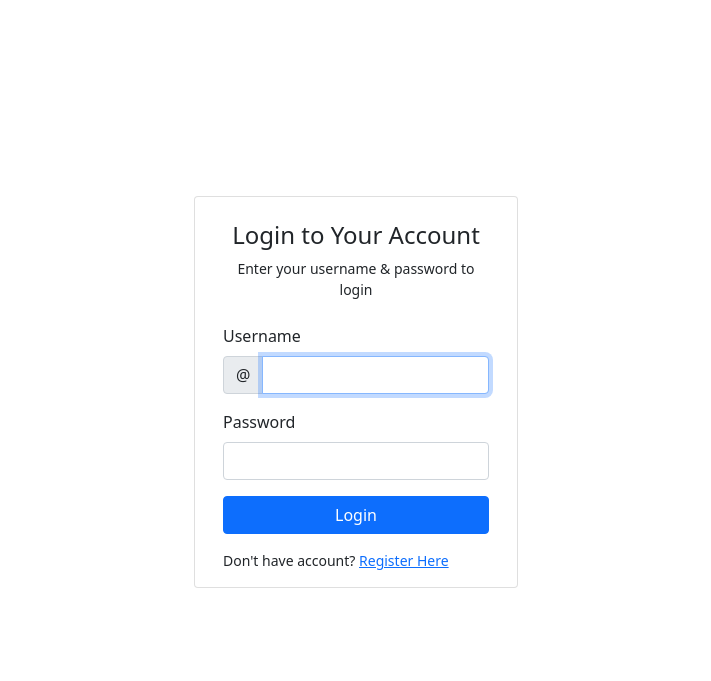
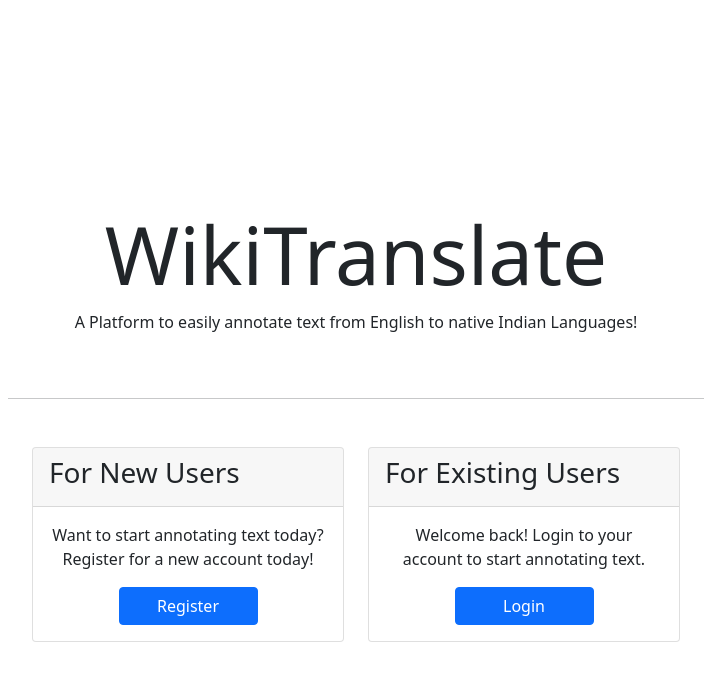
Before and after one commit to nishant-nayak/wiki-translate, a Django app: page / in a window 1280 px wide. Shown: the top 681 px of the page, without its empty margins (284-995 px from the left). Run offline with Django 4.2, Linux system fonts and the light colour scheme; tables that the repository leaves empty hold one stand-in row (values such as "Sample post").

Commit message:
Add additional features
- Continuous Integration with Heroku
- Added documentation to views.py
- Added header
- Added some safety checks

Signed-off-by: Nishant Nayak <nishantnayak2001@gmail.com>

```diff
--- a/translate/models.py
+++ b/translate/models.py
@@ -10,7 +10,7 @@ class User(AbstractUser):
     '''
     User Model, stores information on all personnel
     '''
-    pass
+    accessible_projects = models.ManyToManyField('Project', blank=True)
 
 class Project(models.Model):
     '''
@@ -35,6 +35,7 @@ class Project(models.Model):
     title = models.TextField(verbose_name="Wikipedia Article Title")
     creator = models.ForeignKey(User, on_delete=models.CASCADE, verbose_name="Project Creator")
     language = models.CharField(max_length=2, choices=LANGUAGE_CHOICES, verbose_name="Target Language")
+    time_created = models.DateTimeField(auto_now_add=True, verbose_name="Time Created")
 
 class Sentence(models.Model):
     '''
--- /dev/null
+++ b/translate/templates/translate/header.html
@@ -0,0 +1,4 @@
+<nav class="navbar navbar-dark bg-dark justify-content-between align-align-items-center">
+    <a class="navbar-brand" href="{% url 'dashboard' %}">WikiTranslate</a>
+    <p class="text-light">Logged in as {{ user.username }}, <a href="{% url 'logout' %}">Logout</a></p>
+  </nav>
--- /dev/null
+++ b/translate/templates/translate/index.html
@@ -0,0 +1,49 @@
+{% extends 'translate/layout.html' %}
+
+{% block title %}WikiTranslate{% endblock title %}
+
+{% block body %}
+<div class="container">
+    <section class="min-vh-100 d-flex flex-column align-items-center justify-content-center py-4">
+        <div class="container row justify-content-center col-md-8 d-flex flex-column align-items-center">
+            <div class="py-5">
+                <h1 class="card-title text-center pb-0 display-1">WikiTranslate</h1>
+                <p class="text-center">A Platform to easily annotate text from English to native Indian Languages!</p>
+            </div>
+            <hr class="mb-5">
+            <div class="row">
+                <div class="col-md-6">
+                    <div class="card">
+                        <div class="card-header">
+                            <h3 class="card-title">For New Users</h3>
+                        </div>
+                        <div class="card-body">
+                            <p class="card-text text-center">
+                                Want to start annotating text today? Register for a new account today!
+                            </p>
+                            <div class="d-grid gap-2 col-6 mx-auto">
+                                <a class="btn btn-primary" href="{% url 'register' %}">Register</a>
+                            </div>
+                        </div>
+                    </div>
+                </div>
+                <div class="col-md-6">
+                    <div class="card">
+                        <div class="card-header">
+                            <h3 class="card-title">For Existing Users</h3>
+                        </div>
+                        <div class="card-body">
+                            <p class="card-text text-center">
+                                Welcome back! Login to your account to start annotating text.
+                            </p>
+                            <div class="d-grid gap-2 col-6 mx-auto">
+                                <a class="btn btn-primary" href="{% url 'login' %}">Login</a>
+                            </div>
+                        </div>
+                    </div>
+                </div>
+        </div>
+        </div>
+    </section>
+</div>
+{% endblock body %}
--- a/translate/templates/translate/input-title.html
+++ b/translate/templates/translate/input-title.html
@@ -6,6 +6,12 @@
         <div class="container row justify-content-center col-lg-4 col-md-6 d-flex flex-column align-items-center">
             <div class="card mb-3">
                 <div class="card-body">
+                    {% if error %}
+                    <div class="alert alert-danger alert-dismissible fade show mt-3 mb-0" role="alert">
+                        {{ error }}
+                        <button type="button" class="btn-close" data-bs-dismiss="alert" aria-label="Close"></button>
+                    </div>
+                    {% endif %}
                     <div class="py-2">
                         <h5 class="card-title text-center pb-0 fs-4">WikiTranslate</h5>
                         <p class="text-center small">Enter the <strong>article title</strong> and the <strong>target language</strong></p>
--- a/translate/templates/translate/layout.html
+++ b/translate/templates/translate/layout.html
@@ -27,7 +27,9 @@
   </head>
 
   <body>
-    {% comment %} TODO: Make Header {% include 'translate/header.html' %} {% endcomment %}
+    {% if user.is_authenticated %}
+      {% include 'translate/header.html' %}
+    {% endif %}
 
     {% block body %}
 
--- a/translate/views.py
+++ b/translate/views.py
@@ -3,6 +3,7 @@ from django.db import IntegrityError
 from django.http import HttpResponseRedirect
 from django.urls import reverse
 from django.contrib.auth import login, logout, authenticate
+from django.contrib.auth.decorators import login_required
 
 from wikipediaapi import Wikipedia
 from pysbd import Segmenter
@@ -10,35 +11,22 @@ from pysbd import Segmenter
 from .models import Project, Sentence, User
 
 def index(request):
-    return render(request, 'translate/login.html')
-
-def input_title(request):
-    if request.method == "POST":
-        title = request.POST.get('article-title')
-        lang = request.POST.get('target-lang')
-
-        summary = Wikipedia(language='en').page(title).summary
-        sentencesList = Segmenter(language='en', clean=False).segment(summary)
-
-        project = Project.objects.create(title=title, language=lang, creator=request.user)
-        project.save()
-
-        for sentence in sentencesList:
-            sen = Sentence.objects.create(project=project, original_sentence=sentence)
-            sen.save()
-
-        return HttpResponseRedirect(reverse('annotate', args=(project.id,)))
-
-    return render(request, 'translate/input-title.html', {
-        "langs": Project.LANGUAGE_CHOICES
-    })
+    '''
+    Landing page view for the application.
+    Accepts GET requests.
+    '''
+    return render(request, 'translate/index.html')
 
 def register_user(request):
     '''
-    View to register a single user. Accepts GET and POST requests.
+    View to register a single user.
+    Accepts GET and POST requests.
     '''
+    # Authenticated users need not register again
     if request.user.is_authenticated:
         return HttpResponseRedirect(reverse('dashboard'))
+
+    # If the request is a POST, create a new user
     if request.method == 'POST':
         username = request.POST['username']
         password = request.POST['password']
@@ -68,20 +56,26 @@ def register_user(request):
         login(request, user)
         return HttpResponseRedirect(reverse('dashboard'))
 
+    # If the request is not a POST, render the register page
     return render(request, 'translate/register.html')
 
 def login_user(request):
     '''
-    Login Page view. Accepts GET and POST requests.
+    Login Page view.
+    Accepts GET and POST requests.
     '''
+    # Authenticated users need not register again
     if request.user.is_authenticated:
         return HttpResponseRedirect(reverse('dashboard'))
+
+    # If the request is a POST, try to log the user in
     if request.method == 'POST':
         username = request.POST['username']
         password = request.POST['password']
 
         user = authenticate(request, username=username, password=password)
 
+        # If the user is valid, log them in and redirect to the dashboard
         if user is not None:
             login(request, user)
             return HttpResponseRedirect(reverse('dashboard'))
@@ -90,22 +84,79 @@ def login_user(request):
                 "error": "Invalid username or password."
             }, status=400)
 
+    # If the request is not a POST, render the login page
     return render(request, 'translate/login.html')
 
 def logout_user(request):
+    '''
+    View to logout a user.
+    Accepts GET requests.
+    '''
     logout(request)
     return HttpResponseRedirect(reverse('index'))
 
+@login_required
+def input_title(request):
+    '''
+    View to input a title and target language for a new project.
+    Accepts GET and POST requests.
+    '''
+    if request.method == "POST":
+        # Get the title and target language from the form
+        title = request.POST.get('article-title')
+        lang = request.POST.get('target-lang')
+
+        # Fetch the article summary from Wikipedia using the Wikipedia API
+        summary = Wikipedia(language='en').page(title).summary
+
+        # If the summary does not exist, return an error
+        if len(summary) == 0:
+            return render(request, 'translate/input-title.html', {
+                'error': f'No summary found for the article: {title}.'
+            }, status=400)
+
+        # Segment the summary into sentences
+        sentencesList = Segmenter(language='en', clean=False).segment(summary)
+
+        # Create a new project with the given title and target language
+        project = Project.objects.create(title=title, language=lang, creator=request.user)
+        project.save()
+
+        # Add the project to user's list of accessible projects
+        request.user.accessible_projects.add(project)
+        request.user.save()
+
+        # Create a new sentence entry for each sentence in the summary
+        for sentence in sentencesList:
+            sen = Sentence.objects.create(project=project, original_sentence=sentence)
+            sen.save()
+
+        # Redirect to the annotate page for the new project
+        return HttpResponseRedirect(reverse('annotate', args=(project.id,)))
+
+    # If the request is not a POST, render the input_title page
+    return render(request, 'translate/input-title.html', {
+        "langs": Project.LANGUAGE_CHOICES
+    })
+
+@login_required
 def annotate(request, pk):
+    '''
+    View to display the annotation interface for a project.
+    Accepts GET and POST requests.
+    '''
     if request.method == "POST":
+        # Get the sentence ID and the new translation from the form
         for id in request.POST:
             if id != 'csrfmiddlewaretoken':
                 sentence = Sentence.objects.get(id=id)
                 sentence.translated_sentence = request.POST[id]
                 sentence.save()
 
+        # Redirect to the dashboard
         return HttpResponseRedirect(reverse('dashboard'))
 
+    # If the request is not a POST, render the annotate page
     project = Project.objects.get(id=pk)
     sentences = Sentence.objects.filter(project=project)
 
@@ -116,7 +167,11 @@ def annotate(request, pk):
         })
 
 def dashboard(request):
-    projects = Project.objects.all()
+    '''
+    View to display the dashboard for a user.
+    Accepts GET requests.
+    '''
+    projects = request.user.accessible_projects.all()
     return render(request, 'translate/dashboard.html', {
         'projects': projects
     })
```
Also changed, not shown: translate/templates/translate/annotate.html (+8 -0 lines), translate/templates/translate/dashboard.html (+15 -3 lines), .github/workflows/main.yml, translate/migrations/0003_project_time_created.py (added), translate/migrations/0004_user_accessible_projects.py (added).
